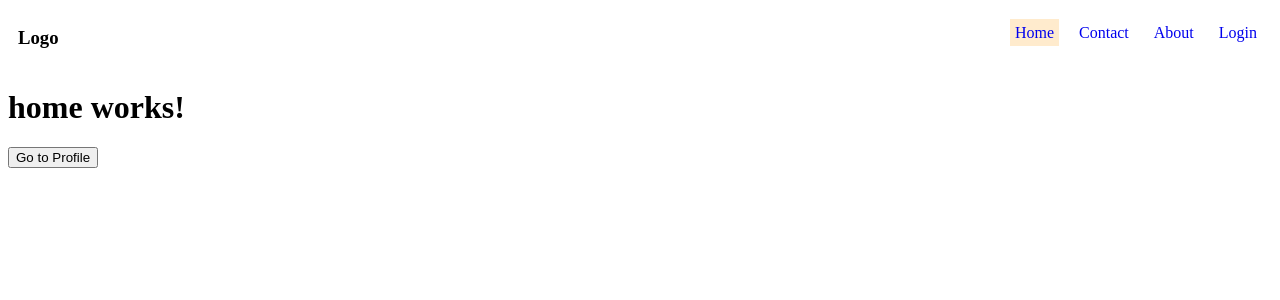
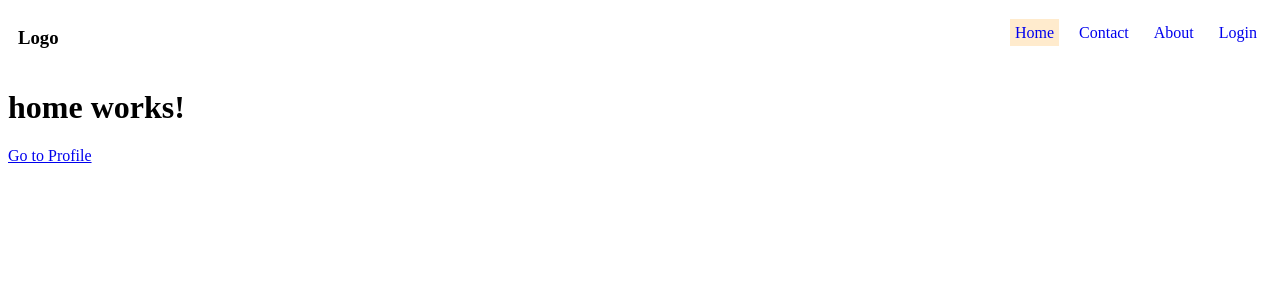
Before and after one commit to shubham4786/Angular, an Angular app in the folder my-app/: page / in a window 1280 px wide. Shown: the top 300 px of the page. Built offline with nearby package versions, Linux system fonts and the light colour scheme.

Commit message:
Data pass3

```diff
--- a/my-app/src/app/app.routes.ts
+++ b/my-app/src/app/app.routes.ts
@@ -11,7 +11,7 @@ export const routes: Routes = [
     { path: "login", component: Login },
     { path: "about", component: About },
     { path: "contact", component: Contact },
-    { path: "profile", component: Profile },
+    { path: "profile", component: Profile, data: { name: "Shubham" } },
     { path: '**', component: PageNotFound }
 
 ];
--- a/my-app/src/app/home/home.html
+++ b/my-app/src/app/home/home.html
@@ -1,4 +1,3 @@
 <h1>home works!</h1>
 
-
-<button (click)="goToProfile('Sam')">Go to Profile</button>
+<a routerLink="./profile">Go to Profile</a>
--- a/my-app/src/app/home/home.ts
+++ b/my-app/src/app/home/home.ts
@@ -3,15 +3,15 @@ import { Router, RouterLink } from '@angular/router';
 
 @Component({
   selector: 'app-home',
-  imports: [],
+  imports: [RouterLink],
   templateUrl: './home.html',
   styleUrl: './home.css'
 })
 export class Home {
 
-  constructor(private router: Router) { }
+  // constructor(private router: Router) { }
 
-  goToProfile(name: string) {
-    this.router.navigate(['profile'], { queryParams: { name } })
-  }
+  // goToProfile(name: string) {
+  //   this.router.navigate(['profile'], { queryParams: { name } })
+  // }
 }
--- a/my-app/src/app/profile/profile.ts
+++ b/my-app/src/app/profile/profile.ts
@@ -14,7 +14,9 @@ export class Profile {
   ngOnInit() {
     // this.userName = this.route.snapshot.paramMap.get('name')
 
-    this.route.queryParams.subscribe(params => { this.userName = params['name'] })
+    // this.route.queryParams.subscribe(params => { this.userName = params['name'] })
+
+    this.route.data.subscribe(data => { this.userName = data['name'] })
 
   }
 }
```
